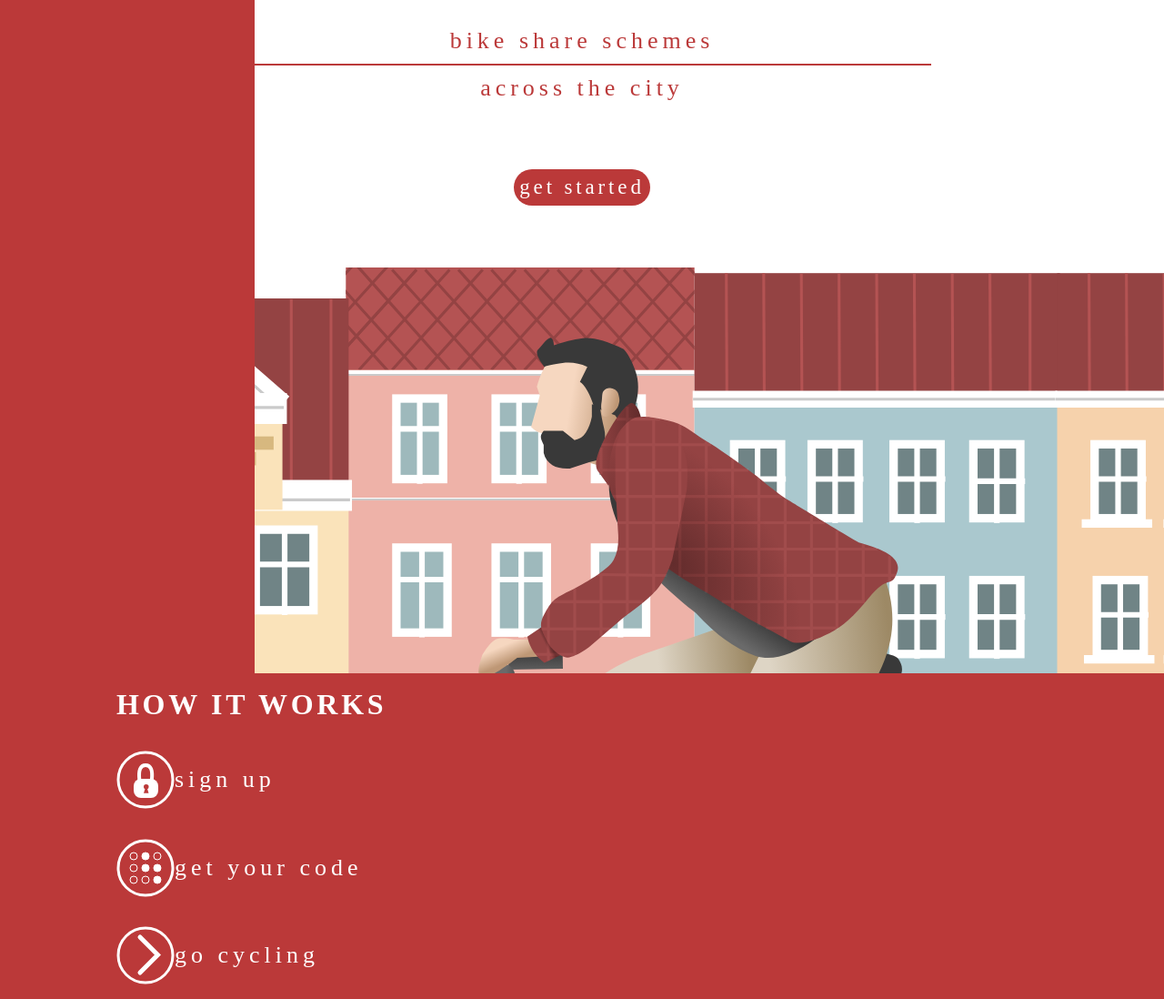
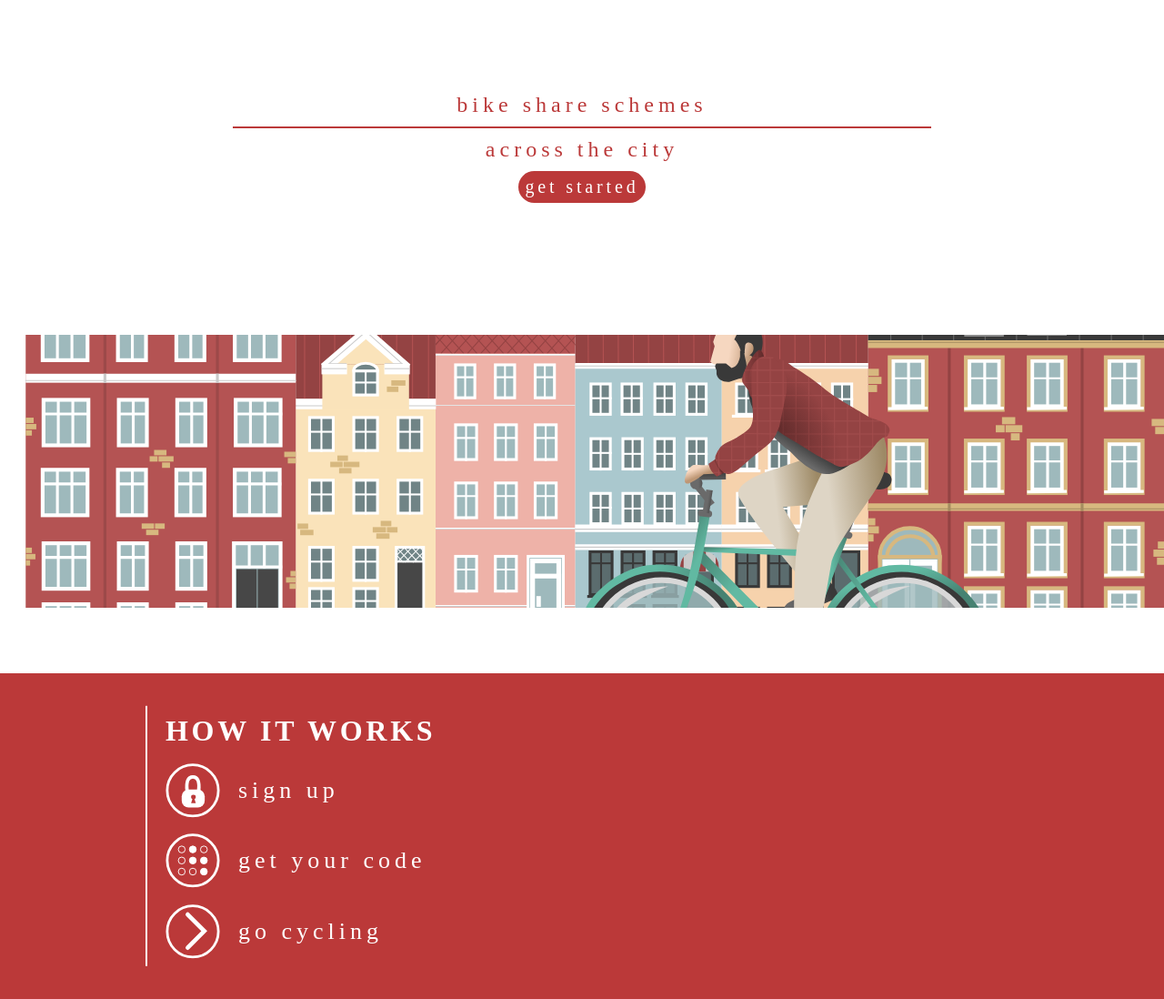
Before and after one commit to CanRaffs89/cycle-copenhagen, a plain HTML site: page index.html in a window 1280 px wide. Shown: the part 60-1158 px from the top of the page at 91% size. Drawn offline with Linux system fonts and the light colour scheme.

Commit message:
Finished styling header section

```diff
--- a/index.html
+++ b/index.html
@@ -39,7 +39,7 @@
                 <p>across the city</p>
                 <button><a href="">get started</a></button>
             </div>
-            <img src="img/bg_vector_sm.svg" alt="">
+            <div id="header-bg-img"></div>
         </div>
         <!-- Info Section -->
         <div class="section">
--- a/scss/_header.scss
+++ b/scss/_header.scss
@@ -1,5 +1,6 @@
 .header {
     height: calc(100% - 60px);
+    min-height: 470px;
     width: 100%;
     display: flex;
     flex-direction: column;
@@ -13,7 +14,7 @@
         margin-top: 20px;
 
         p {
-            font-size: 26px;
+            font-size: 1.5rem;
             letter-spacing: 5px;
             color: $red;
             margin: 10px 0;
@@ -26,15 +27,14 @@
         }
 
         button {
-            height: 40px;
-            width: 150px;
+            height: 35px;
+            width: 140px;
             font-family: 'Din Condensed';
-            font-size: 23px;
+            font-size: 1.25rem;
             letter-spacing: 3.85px;
             background: $red;
             border: none;
             border-radius: 25px;
-            margin-top: 5%;
 
             a {
                 color: #fff;
@@ -45,4 +45,11 @@
             }
         }
     }
+
+    #header-bg-img {
+        min-height: 300px;
+        background: url(../img/bg_vector_lg.svg) no-repeat;
+        background-size: cover;
+        background-position: center;
+    }
 }
--- a/scss/_side-menu.scss
+++ b/scss/_side-menu.scss
@@ -1,6 +1,6 @@
 .side-menu {
     position: absolute;
-    left: -1000px;
+    left: -2000px;
     width: 100%;
     height: calc(100% - 60px);
     background-color: $red;
--- a/scss/_text-section.scss
+++ b/scss/_text-section.scss
@@ -4,16 +4,25 @@
     background: $red;
 
     .section-text {
-        height: 100%;
-        width: 80%;
+        height: 80%;
+        width: 75%;
         margin: auto;
         display: flex;
         flex-direction: column;
         justify-content: space-around;
+        border-left: 2px solid #fff;
+        @include vertical-center();
 
         div {
             display: flex;
             align-items: center;
+            margin-left: 20px;
+
+            img {
+                height: 60px;
+                width: 60px;
+                margin-right: 20px;
+            }
         }
 
         h1, p {
@@ -24,6 +33,7 @@
             font-size: 32px;
             letter-spacing: 3.73px;
             text-transform: uppercase;
+            margin-left: 20px;
         }
 
         p {
--- a/scss/main.scss
+++ b/scss/main.scss
@@ -8,6 +8,7 @@ $red: #BB3939;
 * {
     margin: 0;
     padding: 0;
+    box-sizing: border-box;
 }
 
 body {
@@ -28,6 +29,12 @@ a {
     width: 100%;
 }
 
+@mixin vertical-center($position: relative) {
+    position: $position;
+    top: 50%;
+    transform: translatey(-50%);
+}
+
 // Imports
 @import 'navbar';
 @import 'side-menu';
```
Also changed, not shown: css/main.css.
